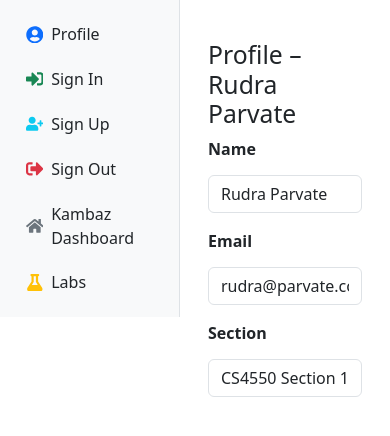
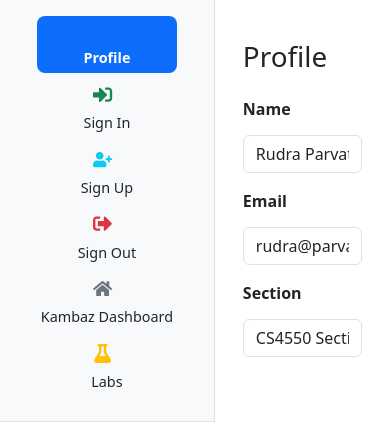
Before and after one commit to parvate-r/CS4550, a Next.js app in the folder kambaz-next-js/: page /Kambaz/Account/Profile in a window 390 px wide. Shown: the top 436 px of the page. Built offline with nearby package versions, Linux system fonts and the light colour scheme.

Commit message:
A2 fixes

```diff
--- a/kambaz-next-js/src/app/Kambaz/Account/Navigation.tsx
+++ b/kambaz-next-js/src/app/Kambaz/Account/Navigation.tsx
@@ -1,5 +1,7 @@
+// src/app/Kambaz/Account/Navigation.tsx
 "use client";
 import Link from "next/link";
+import { usePathname } from "next/navigation";
 import {
   FaUserCircle,
   FaSignInAlt,
@@ -11,39 +13,33 @@ import {
 import "./account-nav.css";
 
 export default function AccountNavigation() {
+  const pathname = usePathname();
+
+  const navItems = [
+    { href: "/Kambaz/Account/Profile", label: "Profile", icon: <FaUserCircle className="me-2 text-primary" /> },
+    { href: "/Kambaz/Account/Signin", label: "Sign In", icon: <FaSignInAlt className="me-2 text-success" /> },
+    { href: "/Kambaz/Account/Signup", label: "Sign Up", icon: <FaUserPlus className="me-2 text-info" /> },
+    { href: "/Kambaz/Account/Signout", label: "Sign Out", icon: <FaSignOutAlt className="me-2 text-danger" /> },
+    { href: "/Kambaz", label: "Kambaz Dashboard", icon: <FaHome className="me-2 text-secondary" /> },
+    { href: "/Labs", label: "Labs", icon: <FaFlask className="me-2 text-warning" /> },
+  ];
+
   return (
-    <nav className="account-nav bg-light border-end p-3" style={{ minWidth: 180 }}>
+    <nav className="account-nav bg-light border-end p-3">
       <ul className="list-unstyled m-0">
-        <li className="mb-2">
-          <Link href="/Account/Profile" className="nav-link d-flex align-items-center">
-            <FaUserCircle className="me-2 text-primary" /> Profile
-          </Link>
-        </li>
-        <li className="mb-2">
-          <Link href="/Account/Signin" className="nav-link d-flex align-items-center">
-            <FaSignInAlt className="me-2 text-success" /> Sign In
-          </Link>
-        </li>
-        <li className="mb-2">
-          <Link href="/Account/Signup" className="nav-link d-flex align-items-center">
-            <FaUserPlus className="me-2 text-info" /> Sign Up
-          </Link>
-        </li>
-        <li className="mb-2">
-          <Link href="/Account/Signout" className="nav-link d-flex align-items-center">
-            <FaSignOutAlt className="me-2 text-danger" /> Sign Out
-          </Link>
-        </li>
-        <li className="mb-2">
-          <Link href="/Kambaz" className="nav-link d-flex align-items-center">
-            <FaHome className="me-2 text-secondary" /> Kambaz Dashboard
-          </Link>
-        </li>
-        <li>
-          <Link href="/Labs" className="nav-link d-flex align-items-center">
-            <FaFlask className="me-2 text-warning" /> Labs
-          </Link>
-        </li>
+        {navItems.map((item) => (
+          <li key={item.href} className="mb-2">
+            <Link
+              href={item.href}
+              className={`nav-link d-flex align-items-center ${
+                pathname === item.href ? "active" : ""
+              }`}
+            >
+              {item.icon}
+              {item.label}
+            </Link>
+          </li>
+        ))}
       </ul>
     </nav>
   );
--- a/kambaz-next-js/src/app/Kambaz/Account/Profile/page.tsx
+++ b/kambaz-next-js/src/app/Kambaz/Account/Profile/page.tsx
@@ -1,39 +1,41 @@
+import "./profile.css";
+
 export default function Profile() {
   return (
     <div className="container mt-4">
-      <h2>Profile – Rudra Parvate</h2>
+      <h1 className="mb-4">Profile</h1>
       <form>
         <div className="mb-3">
-          <label htmlFor="profileName" className="form-label">
+          <label htmlFor="wd-profile-name" className="form-label">
             Name
           </label>
           <input
             type="text"
-            id="profileName"
+            id="wd-profile-name"
             className="form-control"
             defaultValue="Rudra Parvate"
             readOnly
           />
         </div>
         <div className="mb-3">
-          <label htmlFor="profileEmail" className="form-label">
+          <label htmlFor="wd-profile-email" className="form-label">
             Email
           </label>
           <input
             type="email"
-            id="profileEmail"
+            id="wd-profile-email"
             className="form-control"
             defaultValue="rudra@parvate.com"
             readOnly
           />
         </div>
         <div className="mb-3">
-          <label htmlFor="profileSection" className="form-label">
+          <label htmlFor="wd-profile-section" className="form-label">
             Section
           </label>
           <input
             type="text"
-            id="profileSection"
+            id="wd-profile-section"
             className="form-control"
             defaultValue="CS4550 Section 11597"
             readOnly
--- /dev/null
+++ b/kambaz-next-js/src/app/Kambaz/Account/Profile/profile.css
@@ -0,0 +1,35 @@
+
+.profile-container {
+  max-width: 600px;
+  margin: 0 auto;
+}
+
+#wd-profile-title {
+  font-size: 1.75rem;
+  font-weight: 600;
+  margin-bottom: 1.5rem;
+}
+
+.profile-form .form-label {
+  font-weight: 500;
+}
+
+.profile-form .form-control {
+  border-radius: 0.5rem;
+  padding: 0.6rem 0.75rem;
+}
+
+.profile-form .form-control[readonly] {
+  background-color: #f8f9fa;
+  color: #495057;
+  border-color: #dee2e6;
+}
+
+.profile-form .mb-3 {
+  margin-bottom: 1.25rem !important;
+}
+
+.profile-section-divider {
+  border-top: 1px solid #dee2e6;
+  margin: 1.5rem 0;
+}
--- a/kambaz-next-js/src/app/Kambaz/Account/account-nav.css
+++ b/kambaz-next-js/src/app/Kambaz/Account/account-nav.css
@@ -1,13 +1,24 @@
+
 .account-nav {
+  min-height: 100vh;
   height: 100%;
-  min-height: 100vh;
+  width: 220px;
+  background-color: #f8f9fa;
+  border-right: 1px solid #dee2e6;
+  padding: 1rem;
+  display: flex;
+  flex-direction: column;
+  gap: 0.25rem;
 }
 
 .account-nav .nav-link {
+  display: flex;
+  align-items: center;
+  gap: 0.5rem;
   color: #212529;
   font-weight: 500;
+  padding: 0.45rem 0.6rem;
   border-radius: 0.5rem;
-  padding: 0.4rem 0.6rem;
   transition: all 0.2s ease-in-out;
   text-decoration: none;
 }
@@ -24,8 +35,36 @@
   font-size: 1.1rem;
 }
 
+.account-nav .nav-link.active,
+.account-nav .nav-link[aria-current="page"] {
+  background-color: #0d6efd;
+  color: white;
+  font-weight: 600;
+}
+
+.account-nav .nav-link.active svg,
+.account-nav .nav-link[aria-current="page"] svg {
+  color: white;
+}
 @media (max-width: 768px) {
   .account-nav {
     min-height: auto;
+    width: 100%;
+    border-right: none;
+    border-bottom: 1px solid #dee2e6;
+    flex-direction: row;
+    justify-content: space-around;
+    padding: 0.5rem;
+  }
+
+  .account-nav .nav-link {
+    justify-content: center;
+    flex-direction: column;
+    font-size: 0.9rem;
+    padding: 0.25rem;
+  }
+
+  .account-nav .nav-link svg {
+    font-size: 1.2rem;
   }
 }
--- /dev/null
+++ b/kambaz-next-js/src/app/Kambaz/Account/page.tsx
@@ -0,0 +1,6 @@
+
+import { redirect } from "next/navigation";
+
+export default function AccountIndex() {
+  redirect("/Kambaz/Account/Profile");
+}
```
Also changed, not shown: kambaz-next-js/src/app/Kambaz/Account/Signin/page.tsx (+10 -16 lines), kambaz-next-js/src/app/Kambaz/Account/Signin/signin.css (added, +49 -0 lines), kambaz-next-js/src/app/Kambaz/Account/Signout/page.tsx (added, +16 -0 lines), kambaz-next-js/src/app/Kambaz/Account/Signout/signout.css (added, +31 -0 lines), kambaz-next-js/src/app/Kambaz/Account/Signup/page.tsx (+10 -5 lines), kambaz-next-js/src/app/Kambaz/Account/Signup/signup.css (added, +49 -0 lines), kambaz-next-js/src/app/Kambaz/kambaz.css (+25 -6 lines).
